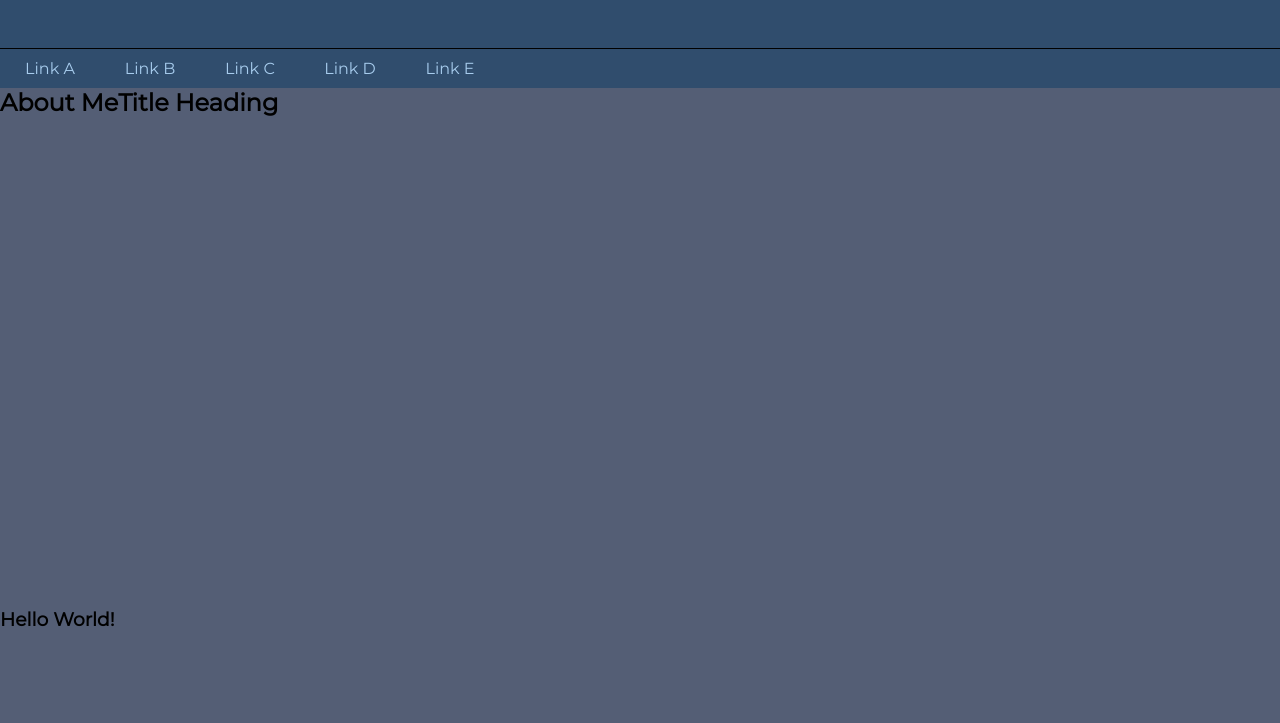
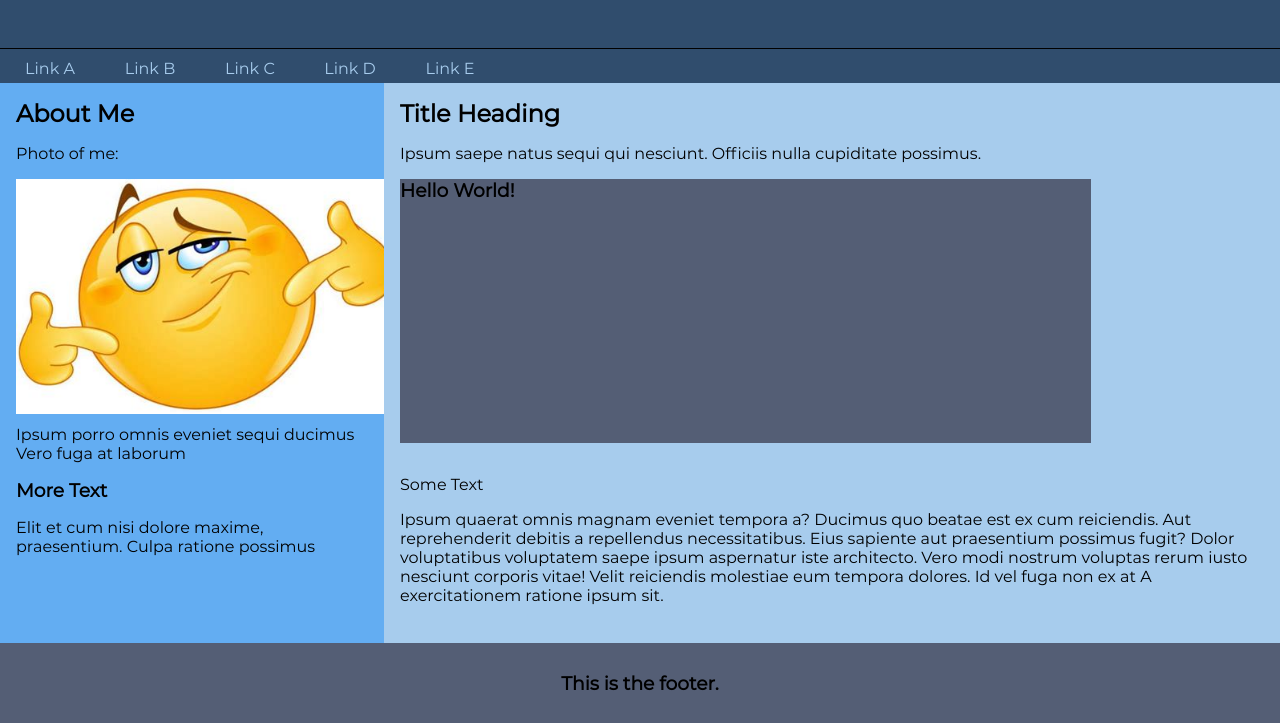
Before and after one commit to web-devmax/basic-web-template, a plain HTML site: page index.html in a window 1280 px wide. Shown: the part 112-835 px from the top of the page. Before the commit the page ends 800 px from the top, so only its background shows below. Drawn offline with Linux system fonts and the light colour scheme.

Commit message:
chore: Added an proud.jpg image and then fixed the main and footer tags :art:

```diff
--- a/css/style.css
+++ b/css/style.css
@@ -53,7 +53,7 @@ header p {
 
 nav {
 	background-color: var(--secondary-bg);
-	height: 5vh;
+	height: 35px;
 	border-top: 1px solid black;
 }
 
@@ -65,7 +65,7 @@ nav ul {
 	height: 100%;
 	display: flex;
 	justify-content: flex-start;
-	align-items: center;
+	align-items: stretch;
 	flex-direction: row;
 }
 
@@ -92,15 +92,63 @@ nav ul li a {
 nav ul li a:hover {
 	background-color: var(--secondary-font);
 	color: var(--secondary-bg);
-	border-bottom: 5px solid var(--primary-font);
+	border-bottom: 3px solid var(--primary-bg);
 }
 
 main {
 	width: 100vw;
-	height: 65vh;
+	height: 70vh;
 	display: flex;
 	justify-content: flex-start;
+	align-items: stretch;
 	flex-direction: row;
+}
+
+main aside {
+	background-color: var(--secondary-font);
+	width: 30%;
+	padding: 1em;
+}
+
+main aside p {
+	padding: 1em 0;
+}
+
+main aside div {
+	width: 380px;
+	height: 230px;
+	background-color: var(--primary-font);
+}
+
+main aside img {
+	width: 100%;
+	height: auto;
+}
+
+main section {
+	width: 70%;
+	padding: 1em;
+	background-color: var(--primary-font);
+}
+
+main section p {
+	padding-top: 1em;
+}
+
+main section div {
+	background-color: var(--primary-bg);
+	width: 80%;
+	height: 50%;
+	margin: 1em 0px;
+}
+
+footer {
+	height: 10vh;
+	text-align: center;
+	display: flex;
+	justify-content: center;
+	align-items: center;
+	background-color: var(--primary-bg);
 }
 
 @media screen and (max-width: 700px) {
--- a/index.html
+++ b/index.html
@@ -26,13 +26,28 @@
 	<main>
 		<aside>
 			<h2>About Me</h2>
+			<p>Photo of me:</p>
+			<div>
+				<img src="./proud.jpg" alt="Happy">
+			</div>
+			<p>Ipsum porro omnis eveniet sequi ducimus Vero fuga at laborum</p>
+			<h3>More Text</h3>
+			<p>Elit et cum nisi dolore maxime, praesentium. Culpa ratione possimus</p>
 		</aside>
 		<section>
 			<h2>Title Heading</h2>
+			<p>Ipsum saepe natus sequi qui nesciunt. Officiis nulla cupiditate possimus.</p>
+			<div>
+				<h3>Hello World!</h3>
+			</div>
+			<p>Some Text</p>
+			<p>
+			Ipsum quaerat omnis magnam eveniet tempora a? Ducimus quo beatae est ex cum reiciendis. Aut reprehenderit debitis a repellendus necessitatibus. Eius sapiente aut praesentium possimus fugit? Dolor voluptatibus voluptatem saepe ipsum aspernatur iste architecto. Vero modi nostrum voluptas rerum iusto nesciunt corporis vitae! Velit reiciendis molestiae eum tempora dolores. Id vel fuga non ex at A exercitationem ratione ipsum sit.
+			</p>
 		</section>
 	</main>
 	<footer>
-		<h3>Hello World!</h3>
+		<h3>This is the footer.</h3>
 	</footer>
 </body>
 </html>
```
Also changed, not shown: proud.jpg (added). Lines whose indentation alone changed are shown as unchanged.
